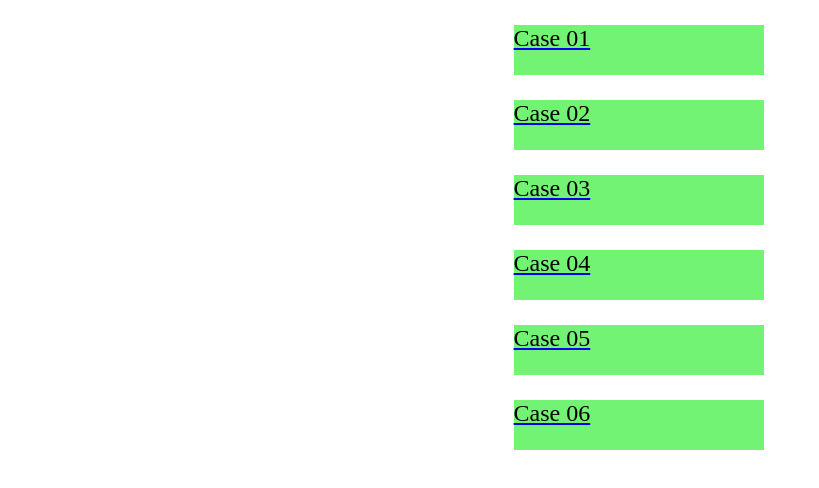
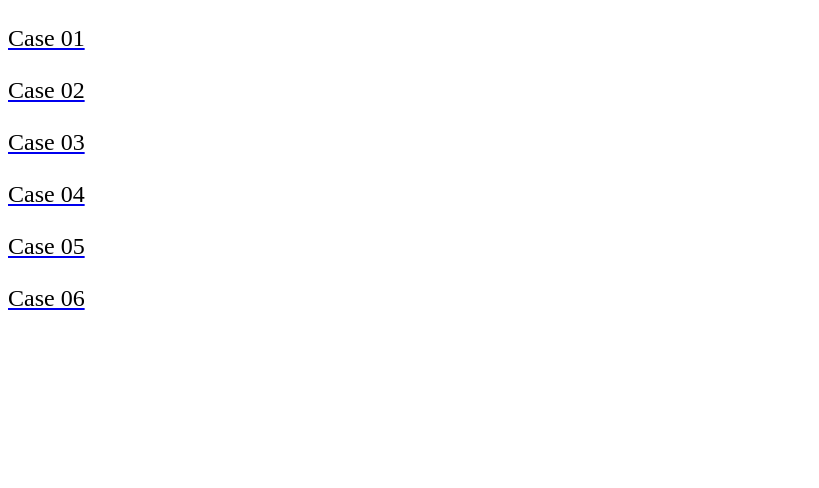
Before and after one commit to Isanka-Suresh/Assignment03, a plain HTML site: page index.html in a window 1280 px wide. Shown: the whole page, without its empty margins (0-819 px from the left). Drawn offline with Linux system fonts and the light colour scheme.

Commit message:
bug fixed

```diff
--- a/index.html
+++ b/index.html
@@ -5,11 +5,6 @@
     <title>Assignment 03</title>
   <style>
     div{
-      position: relative;
-      left: 40%;
-      width: 250px;
-      height: 50px;
-      background-color: #73f373;
       margin-top:25px;
       font-size: 24px;
       color: black;
@@ -17,7 +12,6 @@
   </style>
 </head>
 <body>
-
 <a href="case01/index.html"><div>Case 01</div></a>
 <a href="case02/index.html"><div>Case 02</div></a>
 <a href="case03/index.html"><div>Case 03</div></a>
```
